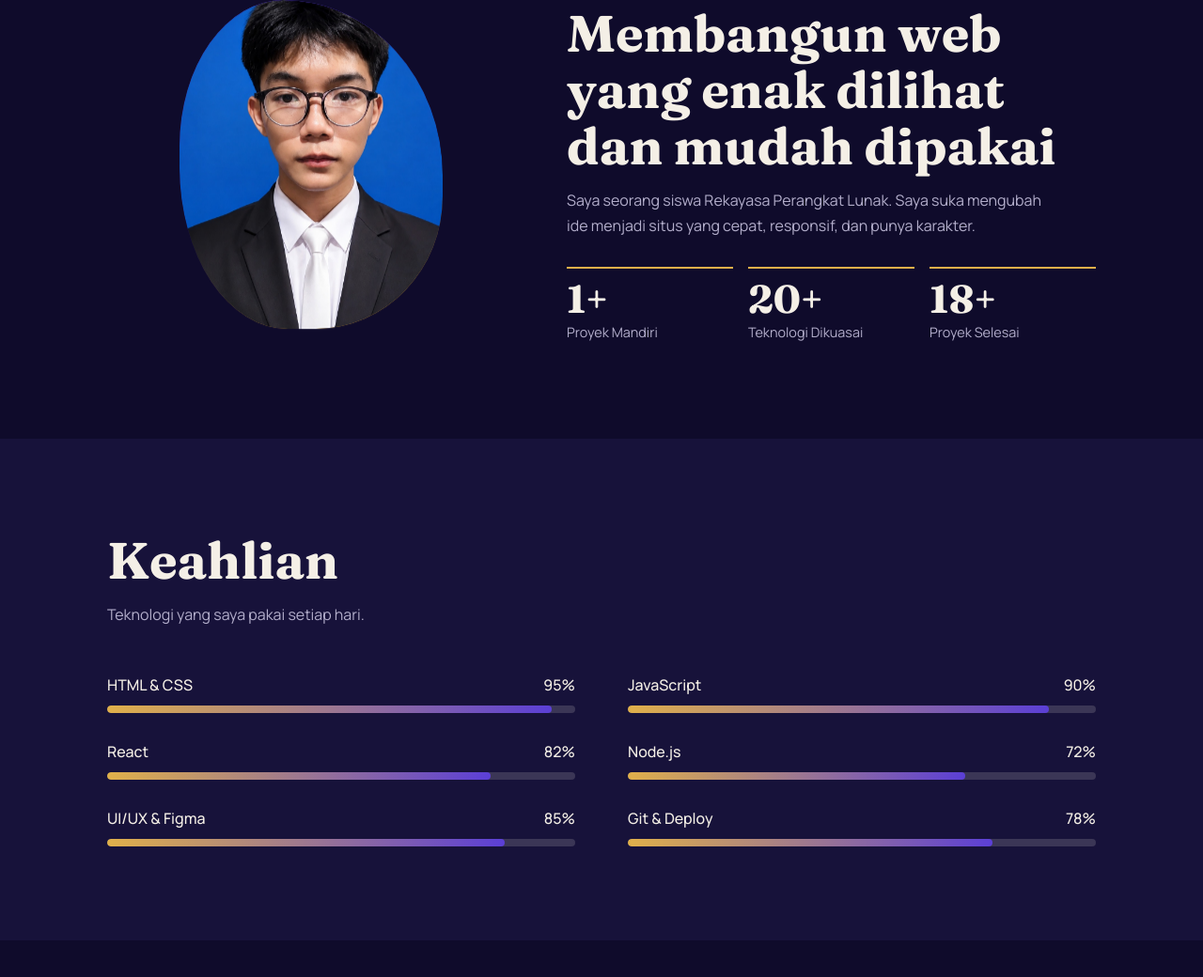
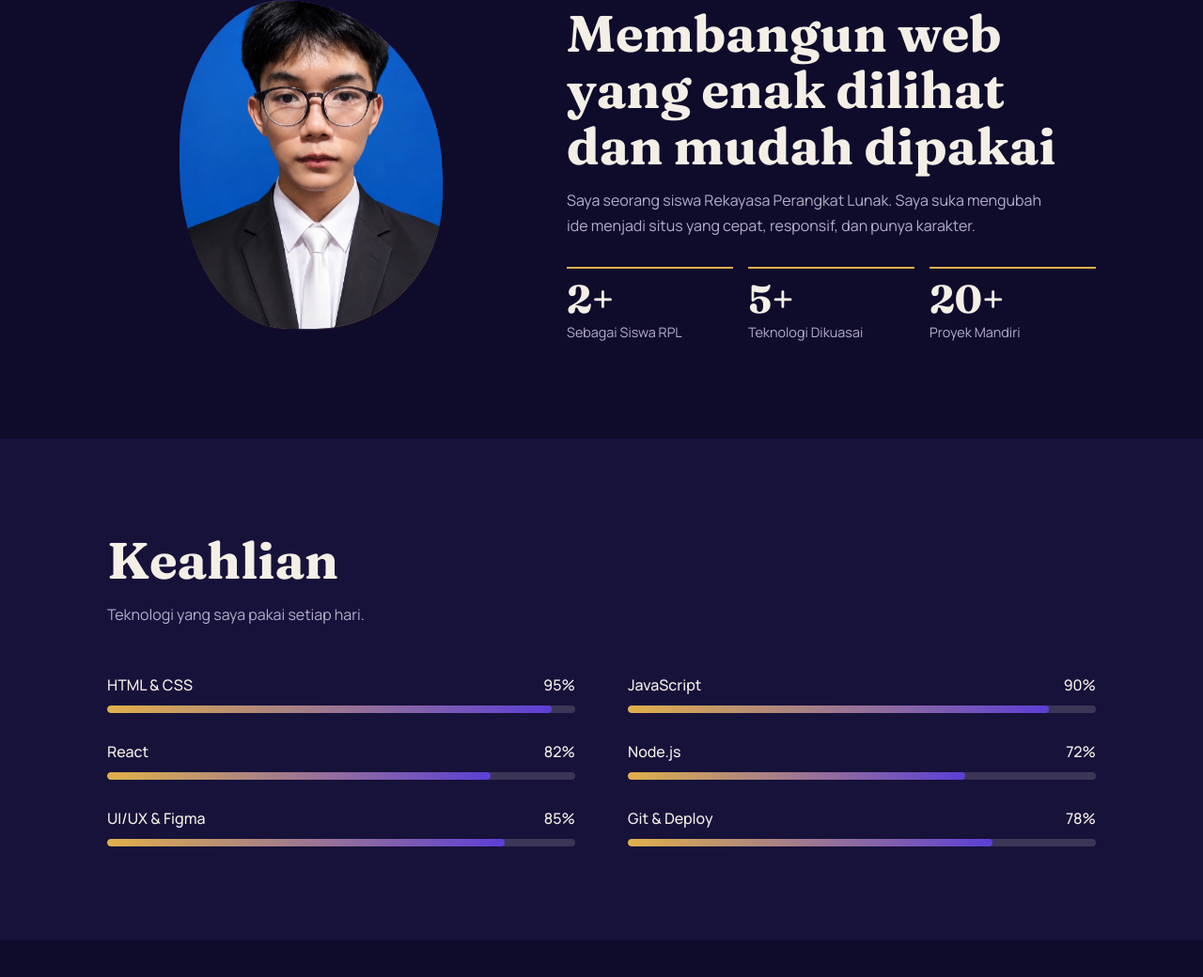
Before and after one commit to azkassa/portofoliosasa, a plain HTML site: page index.html in a window 1280 px wide. Shown: the part 894-1934 px from the top of the page at 94% size. Drawn offline with Linux system fonts and the light colour scheme.

Commit message:
Update project and technology statistics in index.html

```diff
--- a/index.html
+++ b/index.html
@@ -36,9 +36,9 @@
     <h2>Membangun web yang enak dilihat dan mudah dipakai</h2>
     <p class="sub" style="margin-bottom:0">Saya seorang siswa Rekayasa Perangkat Lunak. Saya suka mengubah ide menjadi situs yang cepat, responsif, dan punya karakter.</p>
     <div class="stats">
-      <div class="stat"><b data-n="1">18</b><span>Proyek Mandiri</span></div>
-      <div class="stat"><b data-n="20">5</b><span>Teknologi Dikuasai</span></div>
-      <div class="stat"><b data-n="18">20</b><span>Proyek Selesai</span></div>
+      <div class="stat"><b data-n="2">2</b><span>Sebagai Siswa RPL</span></div>
+      <div class="stat"><b data-n="5">5</b><span>Teknologi Dikuasai</span></div>
+      <div class="stat"><b data-n="20">20</b><span>Proyek Mandiri</span></div>
     </div>
   </div>
 </div></section>
```
